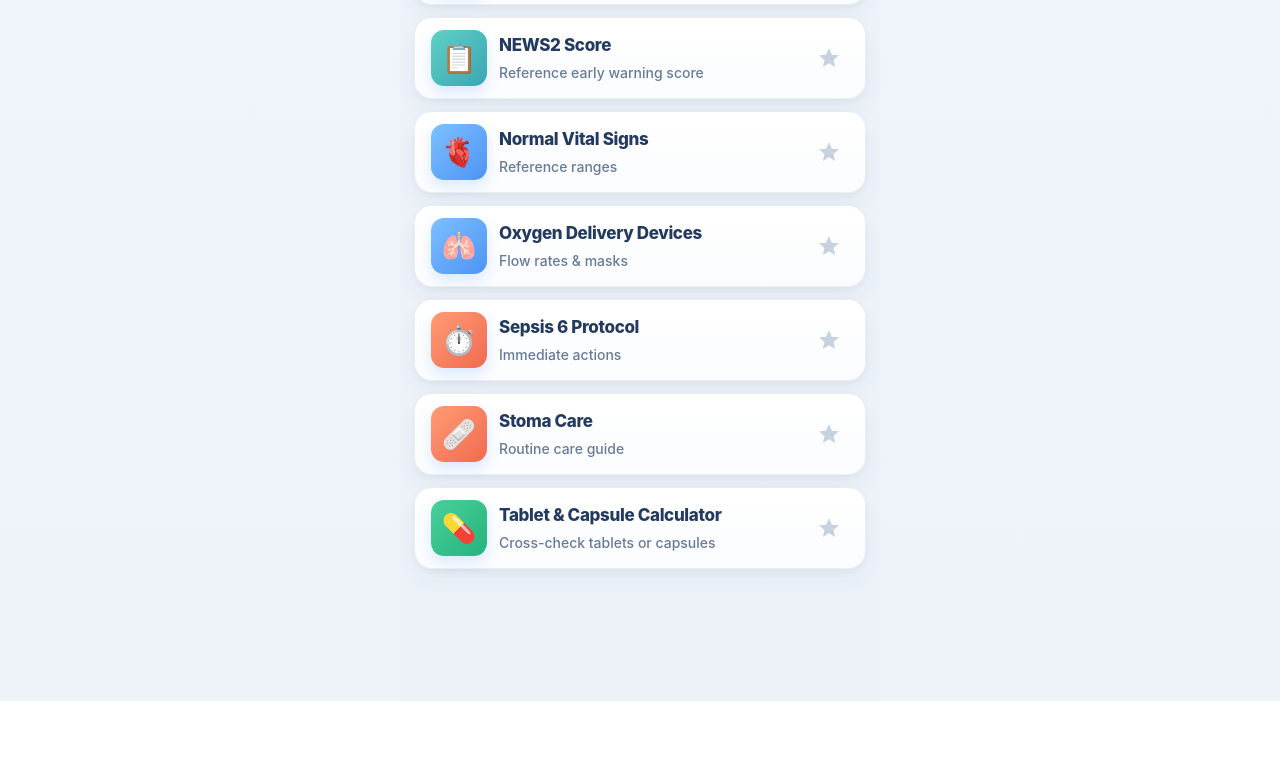
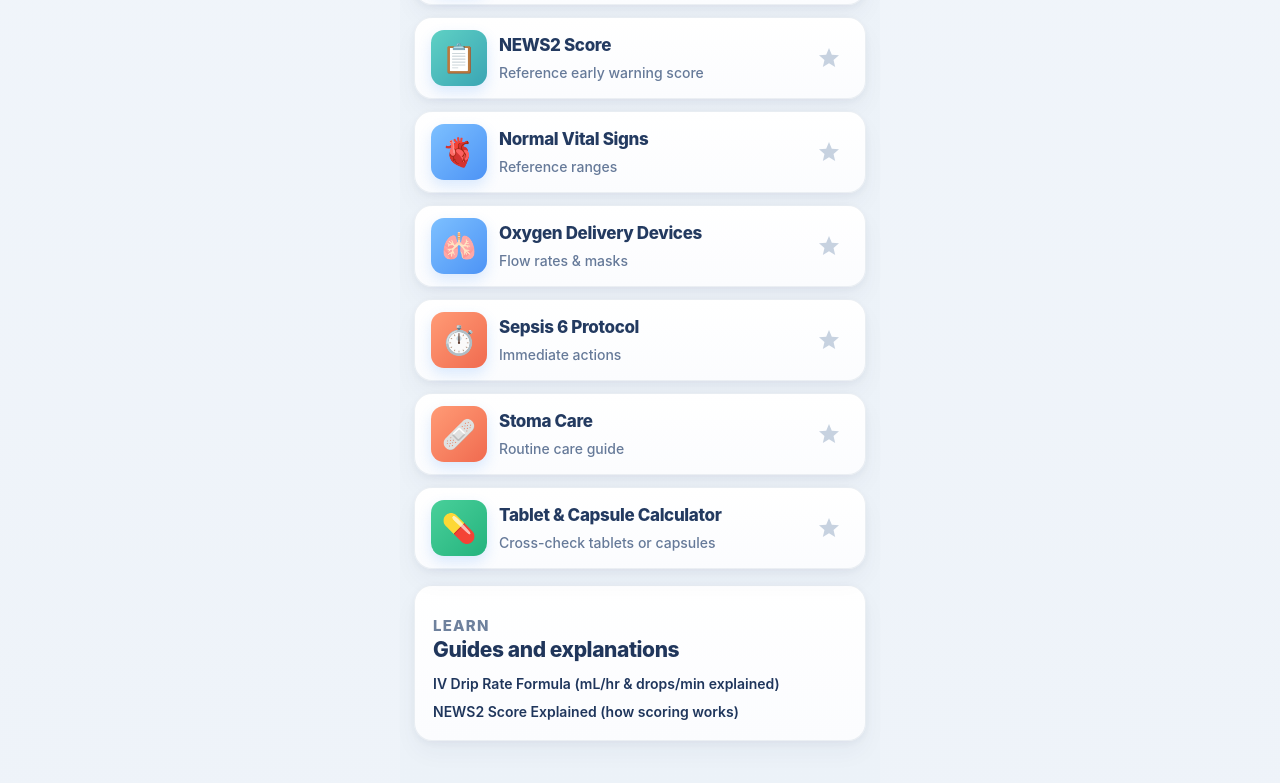
Before and after one commit to russellmaguire185-beep/nurse-handbook, a Next.js app: page / in a window 1280 px wide. Shown: the part 1485-2268 px from the top of the page. Before the commit the page ends 2186 px from the top, so only its background shows below. Built offline with nearby package versions, Linux system fonts and the light colour scheme.

Commit message:
Sync homepage changes

```diff
--- a/app/page.tsx
+++ b/app/page.tsx
@@ -46,6 +46,7 @@ export default function HomePage() {
         title="The Nurse’s Handbook"
         subtitle="Quick reference & cross-check tools for clinical shifts"
       />
+
       <CategoryPills
         categories={categories}
         activeCategory={activeCategory}
@@ -75,6 +76,27 @@ export default function HomePage() {
             </div>
           )}
         </section>
+
+        <section className="nh-card nh-page-card mt-4">
+          <p className="nh-section-label">Learn</p>
+          <h2>Guides and explanations</h2>
+
+          <div className="mt-3 space-y-2 text-sm">
+            <a
+              href="/iv-drip-rate-formula"
+              className="block font-semibold text-blue-600 underline"
+            >
+              IV Drip Rate Formula (mL/hr & drops/min explained)
+            </a>
+
+            <a
+              href="/news2-score-explained"
+              className="block font-semibold text-blue-600 underline"
+            >
+              NEWS2 Score Explained (how scoring works)
+            </a>
+          </div>
+        </section>
       </div>
     </PageShell>
   );
```
Lines whose indentation alone changed are shown as unchanged.
